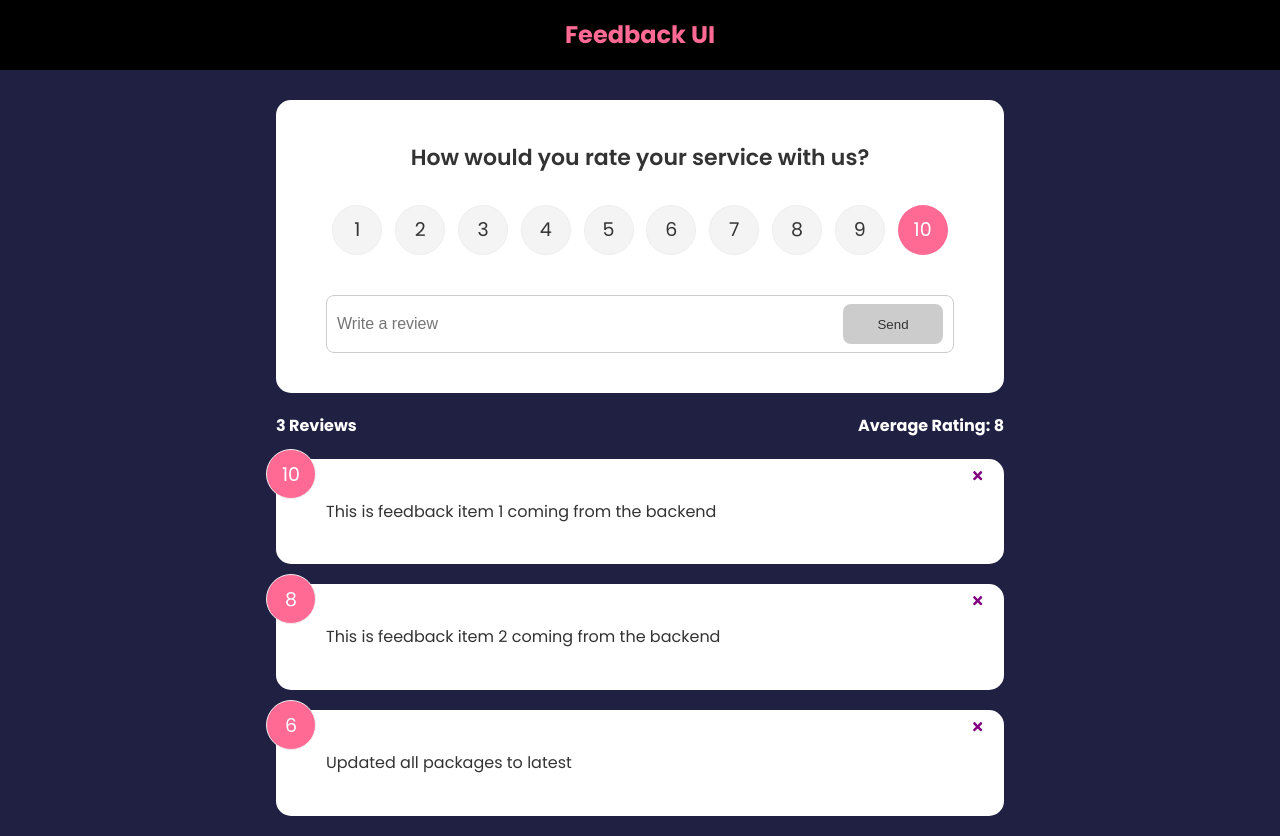
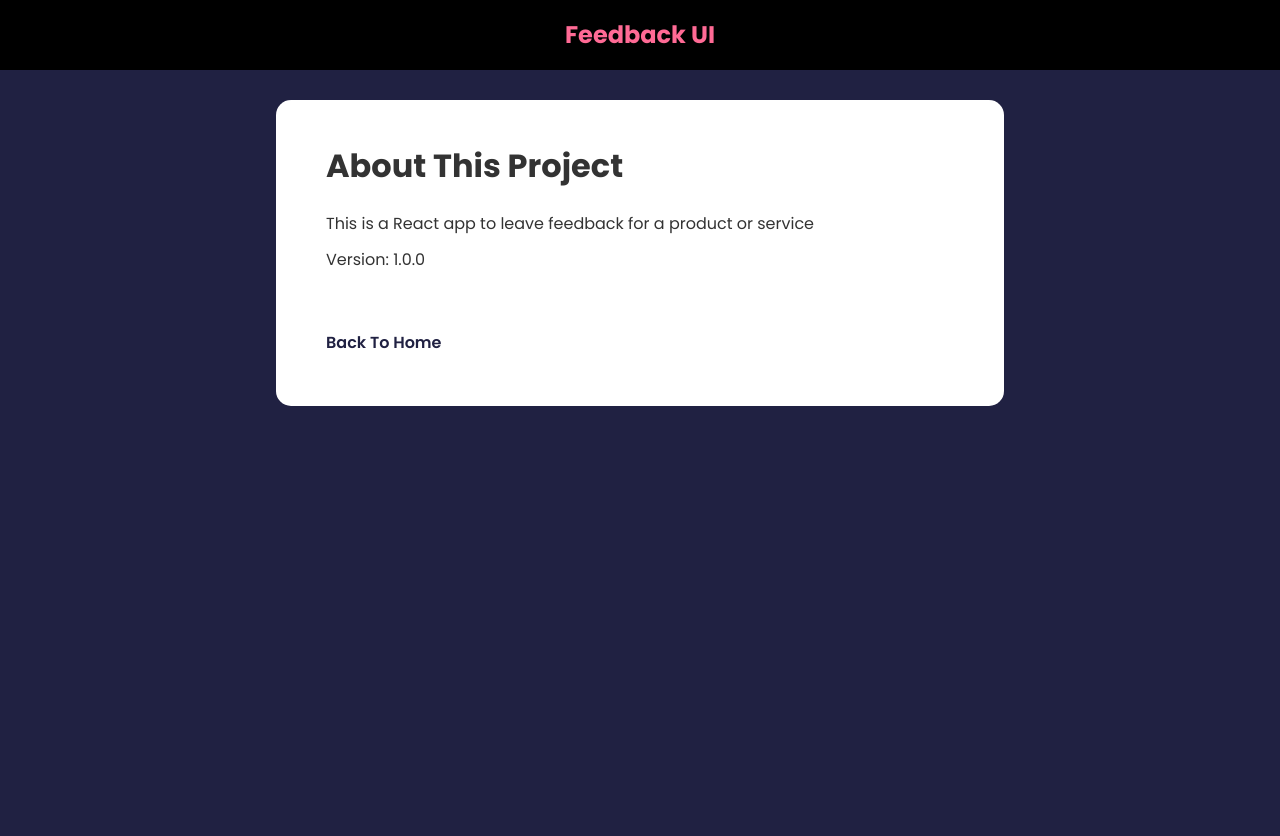
Before and after one commit to ReneMSdev/feedback-app, a React (Vite) app: page /about in a window 1280 px wide. After the commit the page ends 800 px from the top, so only its background shows below. Built offline with nearby package versions, Linux system fonts and the light colour scheme.

Commit message:
added about icon link to about page and link back to home

```diff
--- a/package.json
+++ b/package.json
@@ -14,6 +14,7 @@
     "react": "^18.3.1",
     "react-dom": "^18.3.1",
     "react-icons": "^5.4.0",
+    "react-router-dom": "^7.1.4",
     "uuid": "^11.0.5"
   },
   "devDependencies": {
--- a/src/App.jsx
+++ b/src/App.jsx
@@ -1,10 +1,13 @@
 import { v4 as uuidv4 } from 'uuid'
+import { BrowserRouter as Router, Route, Routes } from 'react-router-dom'
 import { useState } from 'react'
 import Header from './components/Header'
 import FeedbackList from './components/FeedbackList'
 import FeedbackStats from './components/FeedbackStats'
 import FeedbackData from './data/FeedbackData'
 import FeedbackForm from './components/FeedbackForm'
+import AboutIconLink from './components/AboutIconLink'
+import AboutPage from './pages/AboutPage'
 
 const App = () => {
   const [feedback, setFeedback] = useState(FeedbackData)
@@ -21,17 +24,34 @@
   }
 
   return (
-    <>
+    <Router>
       <Header />
       <div className="container">
+        <Routes>
+          {/* Main Page */}
+          <Route
+            exact
+            path="/"
+            element={
+              <>
+                <AboutIconLink />
                 <FeedbackForm handleAdd={addFeedback} />
                 <FeedbackStats feedback={feedback} />
                 <FeedbackList
                   feedback={feedback}
                   handleDelete={deleteFeedback}
                 />
+              </>
+            }
+          />
+          {/* About Page */}
+          <Route
+            path="/about"
+            element={<AboutPage />}
+          />
+        </Routes>
       </div>
-    </>
+    </Router>
   )
 }
 
--- /dev/null
+++ b/src/components/AboutIconLink.jsx
@@ -0,0 +1,13 @@
+import { FaQuestion } from 'react-icons/fa'
+import { Link } from 'react-router-dom'
+
+const AboutIconLink = () => {
+  return (
+    <div className="about-link">
+      <Link to="/about">
+        <FaQuestion size={30} />
+      </Link>
+    </div>
+  )
+}
+export default AboutIconLink
--- a/src/index.css
+++ b/src/index.css
@@ -211,6 +211,20 @@
   margin: 10px 0;
 }
 
+.back-link-p {
+  padding-top: 3rem;
+}
+
+.back-link {
+  text-decoration: none;
+  font-weight: 600;
+  color: #202142;
+}
+
+.back-link:hover {
+  color: #ff6a95;
+}
+
 @media (max-width: 600px) {
   .rating li {
     margin: 10px 3px;
--- /dev/null
+++ b/src/pages/AboutPage.jsx
@@ -0,0 +1,23 @@
+import Card from '../components/shared/Card'
+import { Link } from 'react-router-dom'
+
+const AboutPage = () => {
+  return (
+    <Card>
+      <div className="about">
+        <h1>About This Project</h1>
+        <p>This is a React app to leave feedback for a product or service</p>
+        <p>Version: 1.0.0</p>
+        <p className="back-link-p">
+          <Link
+            className="back-link"
+            to="/"
+          >
+            Back To Home
+          </Link>
+        </p>
+      </div>
+    </Card>
+  )
+}
+export default AboutPage
```
Also changed, not shown: 1 other file (tests, documents, lock files or other folders). Lines whose indentation alone changed are shown as unchanged.
